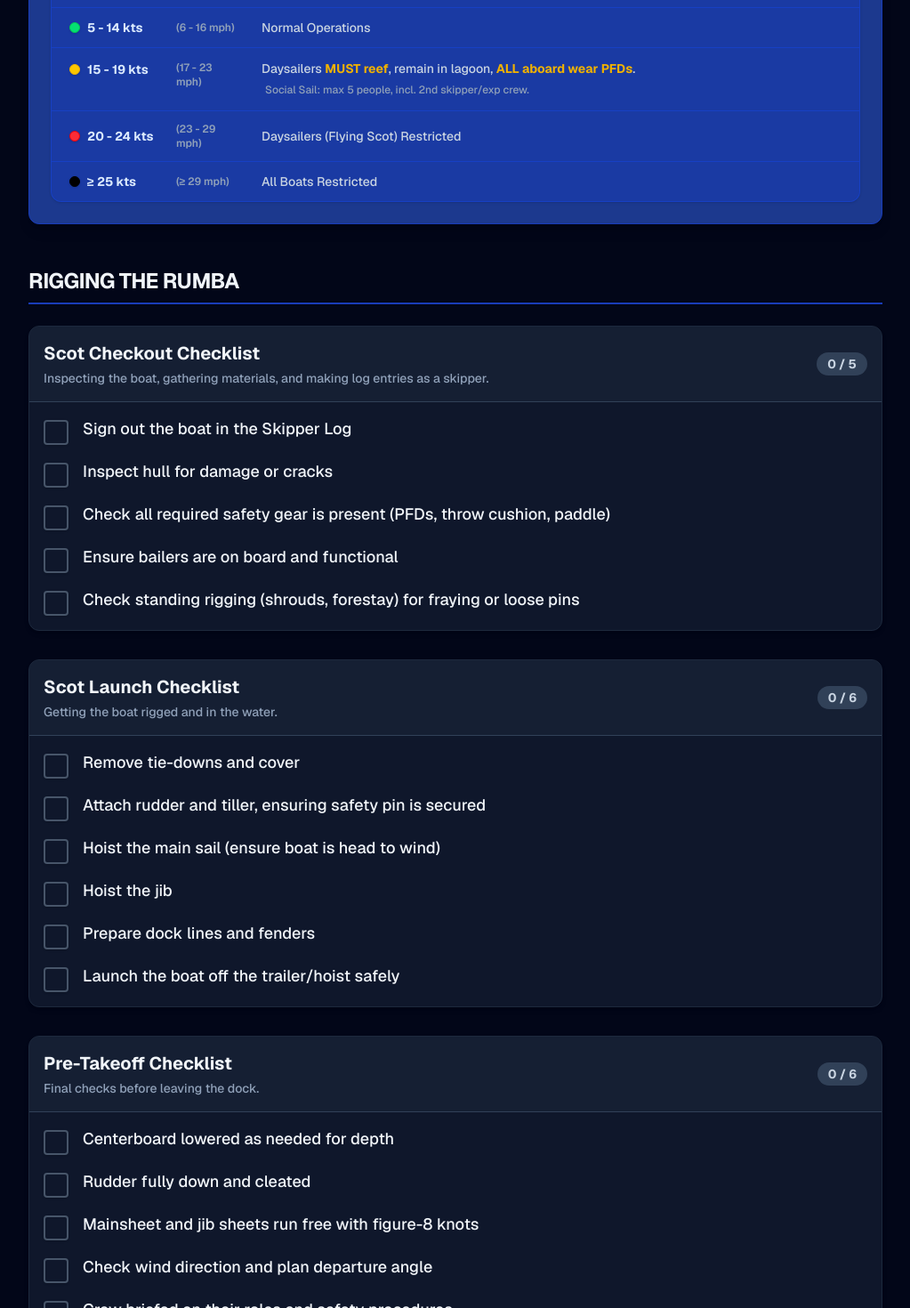
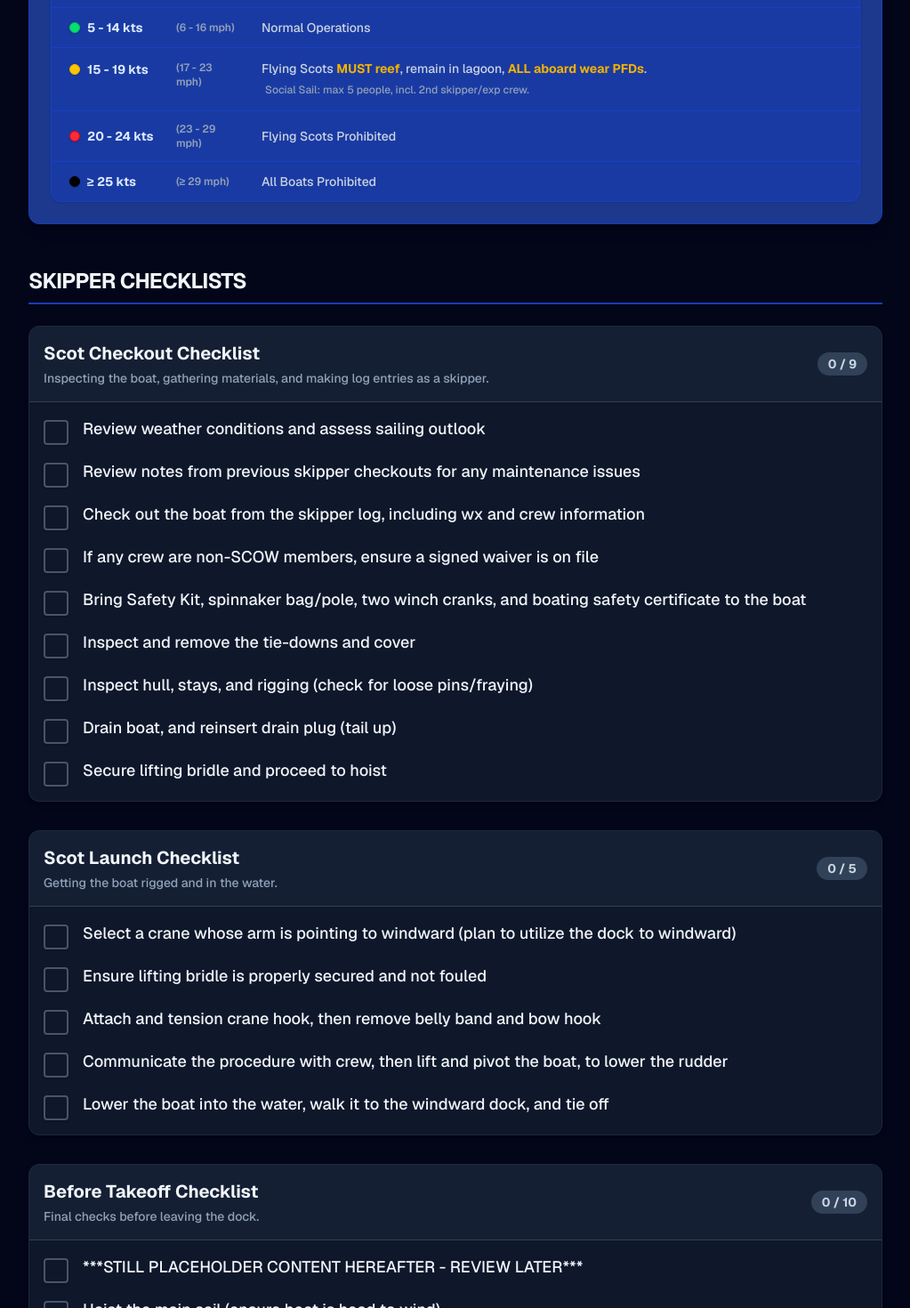
Before and after one commit to erikquinn/scow-preflight, a Next.js app: page / in a window 1280 px wide. Shown: the part 660-2130 px from the top of the page at 89% size, without its empty margins (128-1151 px from the left). Built offline with nearby package versions, Linux system fonts and the light colour scheme; no server answers.

Commit message:
Add some proper checklist content and replace "daysailers" with "Flying Scots"

```diff
--- a/src/app/page.tsx
+++ b/src/app/page.tsx
@@ -21,7 +21,7 @@ export default function Home() {
 
         <section className="mt-12">
           <h2 className="text-2xl font-bold text-blue-900 dark:text-slate-100 mb-6 border-b-2 border-blue-900 dark:border-blue-800 pb-2 uppercase tracking-tight">
-            Rigging the Rumba
+            Skipper Checklists
           </h2>
           <Checklists />
         </section>
--- a/src/components/Checklists.tsx
+++ b/src/components/Checklists.tsx
@@ -8,11 +8,15 @@ const checklistData = [
     title: 'Scot Checkout Checklist',
     description: 'Inspecting the boat, gathering materials, and making log entries as a skipper.',
     items: [
-      'Sign out the boat in the Skipper Log',
-      'Inspect hull for damage or cracks',
-      'Check all required safety gear is present (PFDs, throw cushion, paddle)',
-      'Ensure bailers are on board and functional',
-      'Check standing rigging (shrouds, forestay) for fraying or loose pins'
+      'Review weather conditions and assess sailing outlook',
+      'Review notes from previous skipper checkouts for any maintenance issues',
+      'Check out the boat from the skipper log, including wx and crew information',
+      'If any crew are non-SCOW members, ensure a signed waiver is on file',
+      'Bring Safety Kit, spinnaker bag/pole, two winch cranks, and boating safety certificate to the boat',
+      'Inspect and remove the tie-downs and cover',
+      'Inspect hull, stays, and rigging (check for loose pins/fraying)',
+      'Drain boat, and reinsert drain plug (tail up)',
+      'Secure lifting bridle and proceed to hoist'
     ]
   },
   {
@@ -20,19 +24,22 @@ const checklistData = [
     title: 'Scot Launch Checklist',
     description: 'Getting the boat rigged and in the water.',
     items: [
-      'Remove tie-downs and cover',
-      'Attach rudder and tiller, ensuring safety pin is secured',
-      'Hoist the main sail (ensure boat is head to wind)',
-      'Hoist the jib',
-      'Prepare dock lines and fenders',
-      'Launch the boat off the trailer/hoist safely'
+      'Select a crane whose arm is pointing to windward (plan to utilize the dock to windward)',
+      'Ensure lifting bridle is properly secured and not fouled',
+      'Attach and tension crane hook, then remove belly band and bow hook',
+      'Communicate the procedure with crew, then lift and pivot the boat, to lower the rudder',
+      'Lower the boat into the water, walk it to the windward dock, and tie off'
     ]
   },
   {
-    id: 'pre-takeoff',
-    title: 'Pre-Takeoff Checklist',
+    id: 'before-takeoff',
+    title: 'Before Takeoff Checklist',
     description: 'Final checks before leaving the dock.',
     items: [
+      '***STILL PLACEHOLDER CONTENT HEREAFTER - REVIEW LATER***',
+      'Hoist the main sail (ensure boat is head to wind)',
+      'Hoist the jib',
+      'Gather required safety equipment (PFDs, throw cushion, paddle, bailer, whistle, flashlight)',
       'Centerboard lowered as needed for depth',
       'Rudder fully down and cleated',
       'Mainsheet and jib sheets run free with figure-8 knots',
--- a/src/components/Conditions.tsx
+++ b/src/components/Conditions.tsx
@@ -3,7 +3,7 @@ import { getTideData, TideData, TidePrediction } from "@/lib/tides";
 
 const KNOTS_TO_MPH = 1.15078;
 const PFD_MESSAGE = "(All aboard must wear PFDs)";
-const REEF_MESSAGE = "(Daysailers MUST reef, remain in lagoon)";
+const REEF_MESSAGE = "(Flying Scots MUST reef, remain in lagoon)";
 const SOCIAL_SAIL_MESSAGE = "(Social Sail: max 5 people, incl. 2nd skipper/exp crew)";
 
 // Helper to convert knots to MPH
@@ -18,8 +18,8 @@ const getWindSeverityClass = (windKnots: number) => {
   if (windKnots < 5) return 'border-blue-400 dark:border-blue-800 bg-blue-100 dark:bg-blue-950/40 text-blue-900 dark:text-blue-200'; // Pale Blue: Weak wind
   if (windKnots >= 5 && windKnots <= 14) return 'border-green-400 dark:border-green-800 bg-green-100 dark:bg-green-950/40 text-green-900 dark:text-green-200'; // Green: Normal
   if (windKnots >= 15 && windKnots <= 19) return 'border-yellow-400 dark:border-yellow-800 bg-yellow-100 dark:bg-yellow-950/40 text-yellow-900 dark:text-yellow-200'; // Yellow: Restricted
-  if (windKnots >= 20 && windKnots <= 24) return 'border-red-400 dark:border-red-800 bg-red-100 dark:bg-red-950/40 text-red-900 dark:text-red-200';     // Red: No Daysailers
-  return 'border-black dark:border-slate-600 bg-slate-200 dark:bg-slate-800 text-slate-900 dark:text-gray-100'; // Black: All Restricted (>= 25 knots)
+  if (windKnots >= 20 && windKnots <= 24) return 'border-red-400 dark:border-red-800 bg-red-100 dark:bg-red-950/40 text-red-900 dark:text-red-200';     // Red: No Flying Scots
+  return 'border-black dark:border-slate-600 bg-slate-200 dark:bg-slate-800 text-slate-900 dark:text-gray-100'; // Black: All Prohibited (>= 25 knots)
 };
 
 // Determine wind restriction for policy box
@@ -34,9 +34,9 @@ const getPolicyRestriction = (maxWindKnots: number) => {
     return { color: 'bg-yellow-600 dark:bg-yellow-800 shadow-yellow-200 dark:shadow-none', text: 'Restricted Daysailer Conditions' };
   }
   if (maxWindKnots >= 20 && maxWindKnots <= 24) {
-    return { color: 'bg-red-700 dark:bg-red-800 shadow-red-200 dark:shadow-none', text: 'Daysailers Restricted' };
+    return { color: 'bg-red-700 dark:bg-red-800 shadow-red-200 dark:shadow-none', text: 'Flying Scots Prohibited' };
   }
-  return { color: 'bg-slate-800 dark:bg-slate-900 shadow-gray-200 dark:shadow-none', text: 'All Boats Restricted' };
+  return { color: 'bg-slate-800 dark:bg-slate-900 shadow-gray-200 dark:shadow-none', text: 'All Boats Prohibited' };
 };
 
 export default async function Conditions() {
@@ -97,7 +97,7 @@ export default async function Conditions() {
             <p className="font-medium">{SOCIAL_SAIL_MESSAGE}</p>
           )}
           {maxWindKnots >= 20 && (
-            <p className="font-medium">Daysailers (Flying Scot) CANNOT SAIL</p>
+            <p className="font-medium">Flying Scots CANNOT SAIL</p>
           )}
            {maxWindKnots >= 25 && (
             <p className="font-medium">Cruising Boats CANNOT SAIL</p>
@@ -253,7 +253,7 @@ export default async function Conditions() {
                     (17 - 23 mph)
                   </td>
                   <td className="py-3 pr-5 pl-3 text-slate-700 dark:text-slate-300 font-medium leading-relaxed">
-                    Daysailers <strong className="text-yellow-700 dark:text-yellow-500">MUST reef</strong>, remain in lagoon, <strong className="text-yellow-700 dark:text-yellow-500">ALL aboard wear PFDs</strong>.<br className="hidden sm:block" />
+                    Flying Scots <strong className="text-yellow-700 dark:text-yellow-500">MUST reef</strong>, remain in lagoon, <strong className="text-yellow-700 dark:text-yellow-500">ALL aboard wear PFDs</strong>.<br className="hidden sm:block" />
                     <span className="text-slate-500 dark:text-slate-400 text-xs mt-1 block sm:inline sm:mt-0 sm:ml-1">
                       Social Sail: max 5 people, incl. 2nd skipper/exp crew.
                     </span>
@@ -270,7 +270,7 @@ export default async function Conditions() {
                     (23 - 29 mph)
                   </td>
                   <td className="py-3 pr-5 pl-3 text-slate-700 dark:text-slate-300 font-medium">
-                    Daysailers (Flying Scot) Restricted
+                    Flying Scots Prohibited
                   </td>
                 </tr>
                 <tr className="hover:bg-blue-50/50 dark:hover:bg-blue-800/30 transition-colors">
@@ -284,7 +284,7 @@ export default async function Conditions() {
                     (≥ 29 mph)
                   </td>
                   <td className="py-3 pr-5 pl-3 text-slate-700 dark:text-slate-300 font-medium">
-                    All Boats Restricted
+                    All Boats Prohibited
                   </td>
                 </tr>
               </tbody>
```
Also changed, not shown: src/lib/tides.ts (line endings or trailing spaces), src/lib/weather.ts (line endings or trailing spaces), 1 other file (tests, documents, lock files or other folders).
